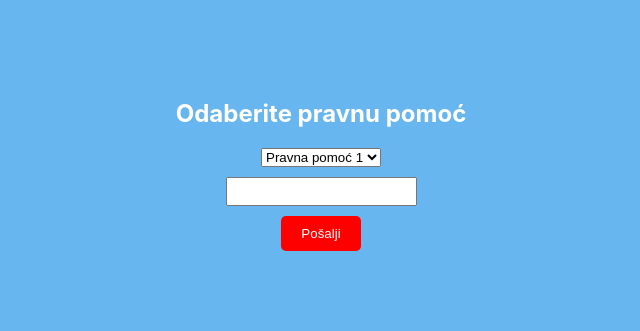
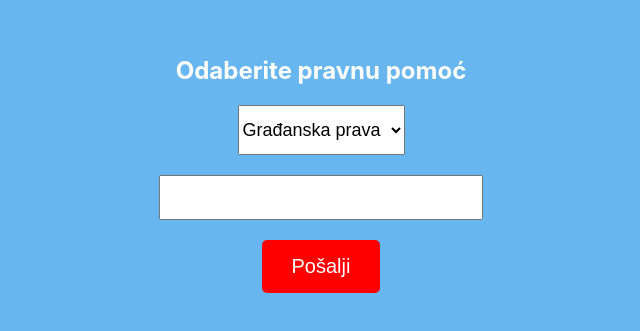
Before and after one commit to Edinrovcanin/Chatgpt-pravnik, a React (Create React App) app: page / in a window 1280 px wide. Shown: the part 235-566 px from the top of the page, without its empty margins (319-959 px from the left). Built offline with nearby package versions, Linux system fonts and the light colour scheme.

Commit message:
Update App.js

```diff
--- a/src/App.js
+++ b/src/App.js
@@ -3,11 +3,16 @@ import axios from 'axios';
 
 const App = () => {
   const [userInput, setUserInput] = useState('');
+  const [selectedOption, setSelectedOption] = useState('Pravna pomoć 1');
   const [chatGptResponse, setChatGptResponse] = useState('');
-  const apiKey = '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';
+  const apiKey = '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';
 
   const handleInputChange = (e) => {
     setUserInput(e.target.value);
+  };
+
+  const handleOptionChange = (e) => {
+    setSelectedOption(e.target.value);
   };
 
   const handleSendMessage = async () => {
@@ -16,8 +21,8 @@ const App = () => {
         const response = await axios.post(
           'https://api.openai.com/v1/engines/text-davinci-003/completions',
           {
-            prompt: userInput,
-            max_tokens: 1000, // Povećan broj tokena kako bismo dobili duži odgovor max je 2048
+            prompt: `Selected option: ${selectedOption}\nUser input: ${userInput}`,
+            max_tokens: 2000, // Povećan broj tokena kako bismo dobili duži odgovor max je 2048
           },
           {
             headers: {
@@ -32,19 +37,14 @@ const App = () => {
 
         // Provjerite prisutnost ključnih riječi u odgovoru
         const pravneKljucneRijeci = [
-          "zakon", "ustav", "sud", "advokat", "parnica", "Bosna i Hercegovina", "Srbija", "Hrvatska", "Crna Gora",
-          "odluka", "zakljucak", "presuda", "izvjestaj", "parlament", "opcina", "kanton", "republika", "Federacija",
-          "pravni propis", "regulativa", "zakonodavstvo", "propis", "pravni akt", "pravila", "pravna procedura",
-          "sudska odluka", "zakonik", "parnični postupak", "sudska praksa", "advokatura", "parnica", "odluka suda",
-          "sudski postupak", "izvještaj", "zakonodavno tijelo", "ustavni sud", "upravni sud", "pravni savjet",
-          // Dodajte dodatne ključne riječi ako je potrebno
+          // Vaše ključne riječi
         ];
 
         const jeRelevantanOdgovor = pravneKljucneRijeci.some(kljucnaRijec => responseData.includes(kljucnaRijec));
 
         // Ako je odgovor relevantan, postavite ga kao chatGptResponse
         if (jeRelevantanOdgovor) {
-          // Ograničite odgovor na maksimalno 1000 znakova moguce je ovo maki prositi na max 2048
+          // Ograničite odgovor na maksimalno 1000 znakova moguće je ovo povećati na max 2048
           const trimmedResponse = responseData.substring(0, 1000);
           setChatGptResponse(trimmedResponse);
         } else {
@@ -59,17 +59,19 @@ const App = () => {
 
   return (
     <div style={{ background: '#68b6ef', minHeight: '100vh', display: 'flex', justifyContent: 'center', alignItems: 'center', flexDirection: 'column' }}>
-      <h2 style={{ color: 'white' }}>Odaberite pravnu pomoć</h2>
-      <select style={{ marginBottom: '10px' }}>
-        <option>Pravna pomoć 1</option>
-        <option>Pravna pomoć 2</option>
-        <option>Pravna pomoć 3</option>
-        {/* Dodati treba pravne pomoci i dodatne opcije */}
+      <h2 style={{ color: 'white', fontSize: '24px', marginBottom: '20px' }}>Odaberite pravnu pomoć</h2>
+      <select style={{ marginBottom: '20px', fontSize: '18px', height: '50px' }} value={selectedOption} onChange={handleOptionChange}>
+        <option value="Pravna pomoć 1">Građanska prava</option>
+        <option value="Pravna pomoć 2">Ljudska prava</option>
+        <option value="Pravna pomoć 3">Politička prava</option>
+        <option value="Pravna pomoć 4">Socijalna prava</option>
+        <option value="Pravna pomoć 5">Ekonomska prava</option>
+        {/* Dodati ostale pravne pomoći i opcije */}
       </select>
 
       <div style={{ display: 'flex', flexDirection: 'column', alignItems: 'center' }}>
-        <input type="text" value={userInput} onChange={handleInputChange} style={{ padding: '5px', marginBottom: '10px' }} />
-        <button onClick={handleSendMessage} style={{ background: 'red', color: 'white', padding: '10px 20px', border: 'none', borderRadius: '5px' }}>Pošalji</button>
+        <input type="text" value={userInput} onChange={handleInputChange} style={{ padding: '10px', marginBottom: '20px', fontSize: '18px', width: '300px' }} />
+        <button onClick={handleSendMessage} style={{ background: 'red', color: 'white', padding: '15px 30px', border: 'none', borderRadius: '5px', fontSize: '20px', cursor: 'pointer' }}>Pošalji</button>
       </div>
 
       {chatGptResponse && (
```
